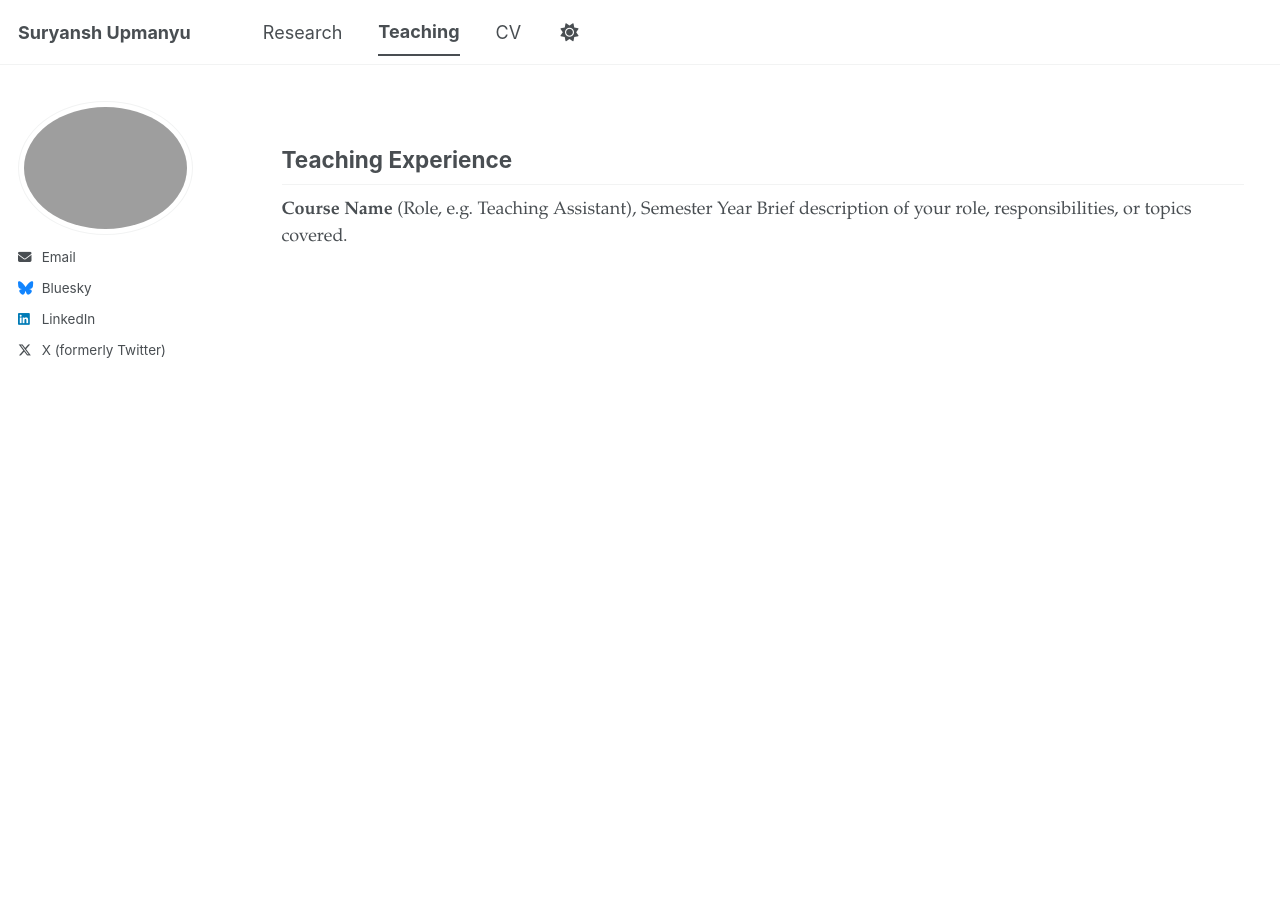
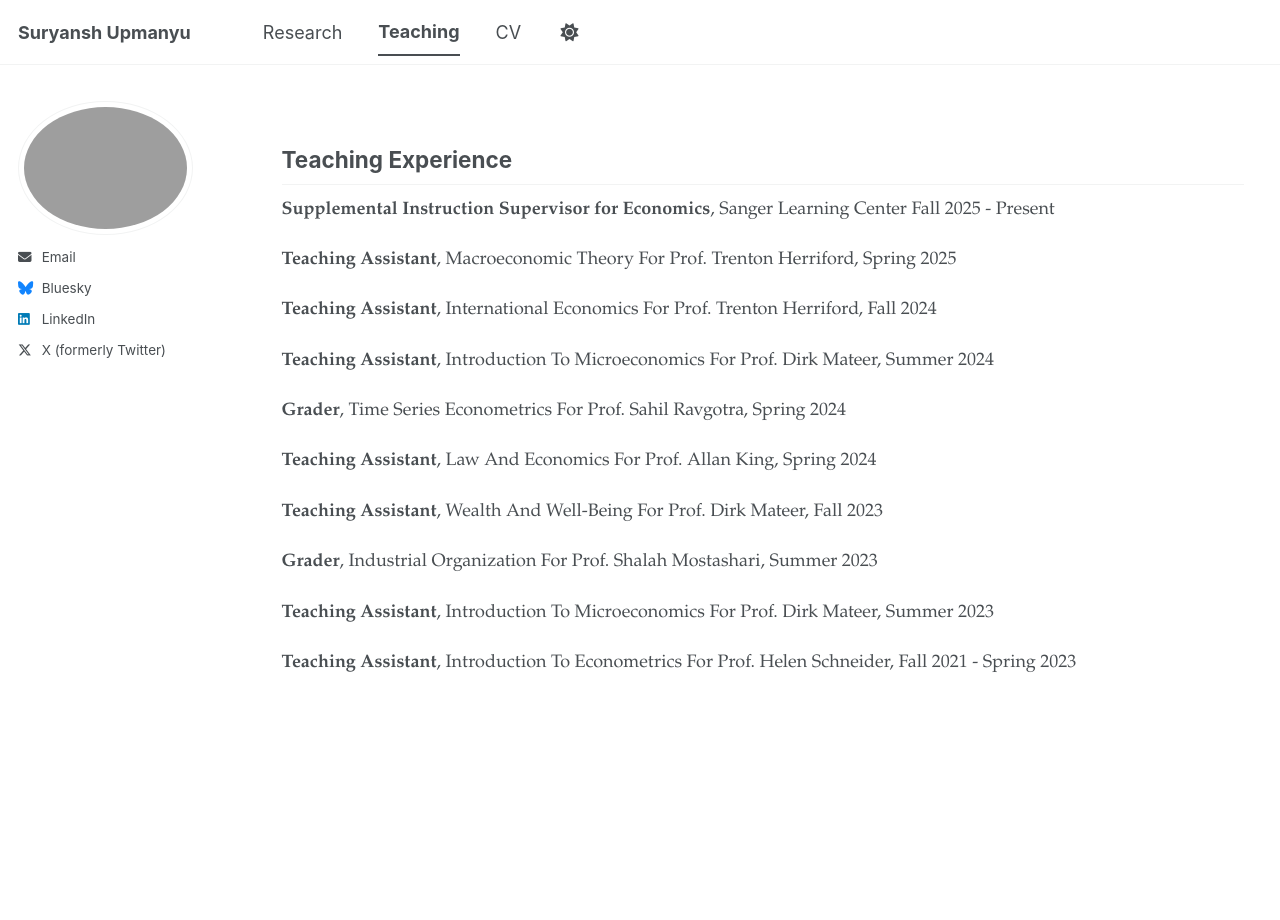
Before and after one commit to upmanyu-suryansh/upmanyu-suryansh.github.io, a Jekyll site: the page built from _pages/teaching.md, in a window 1280 px wide. Built offline with Jekyll 4.4.1, drawn with Linux system fonts in a browser that asks for light colours; a script bundle is joined from its source files by our own code; library files that are not in the unit come from our copies.

Commit message:
Add teaching experience details to teaching.md

```diff
--- a/_pages/teaching.md
+++ b/_pages/teaching.md
@@ -7,5 +7,32 @@ author_profile: true
 
 ## Teaching Experience
 
-**Course Name** (Role, e.g. Teaching Assistant), Semester Year
-Brief description of your role, responsibilities, or topics covered.
+**Supplemental Instruction Supervisor for Economics**, Sanger Learning Center
+Fall 2025 - Present
+
+**Teaching Assistant**, Macroeconomic Theory
+For Prof. Trenton Herriford, Spring 2025
+
+**Teaching Assistant**, International Economics
+For Prof. Trenton Herriford, Fall 2024
+
+**Teaching Assistant**, Introduction To Microeconomics
+For Prof. Dirk Mateer, Summer 2024
+
+**Grader**, Time Series Econometrics
+For Prof. Sahil Ravgotra, Spring 2024
+
+**Teaching Assistant**, Law And Economics
+For Prof. Allan King, Spring 2024
+
+**Teaching Assistant**, Wealth And Well-Being
+For Prof. Dirk Mateer, Fall 2023
+
+**Grader**, Industrial Organization
+For Prof. Shalah Mostashari, Summer 2023
+
+**Teaching Assistant**, Introduction To Microeconomics
+For Prof. Dirk Mateer, Summer 2023
+
+**Teaching Assistant**, Introduction To Econometrics
+For Prof. Helen Schneider, Fall 2021 - Spring 2023
```
